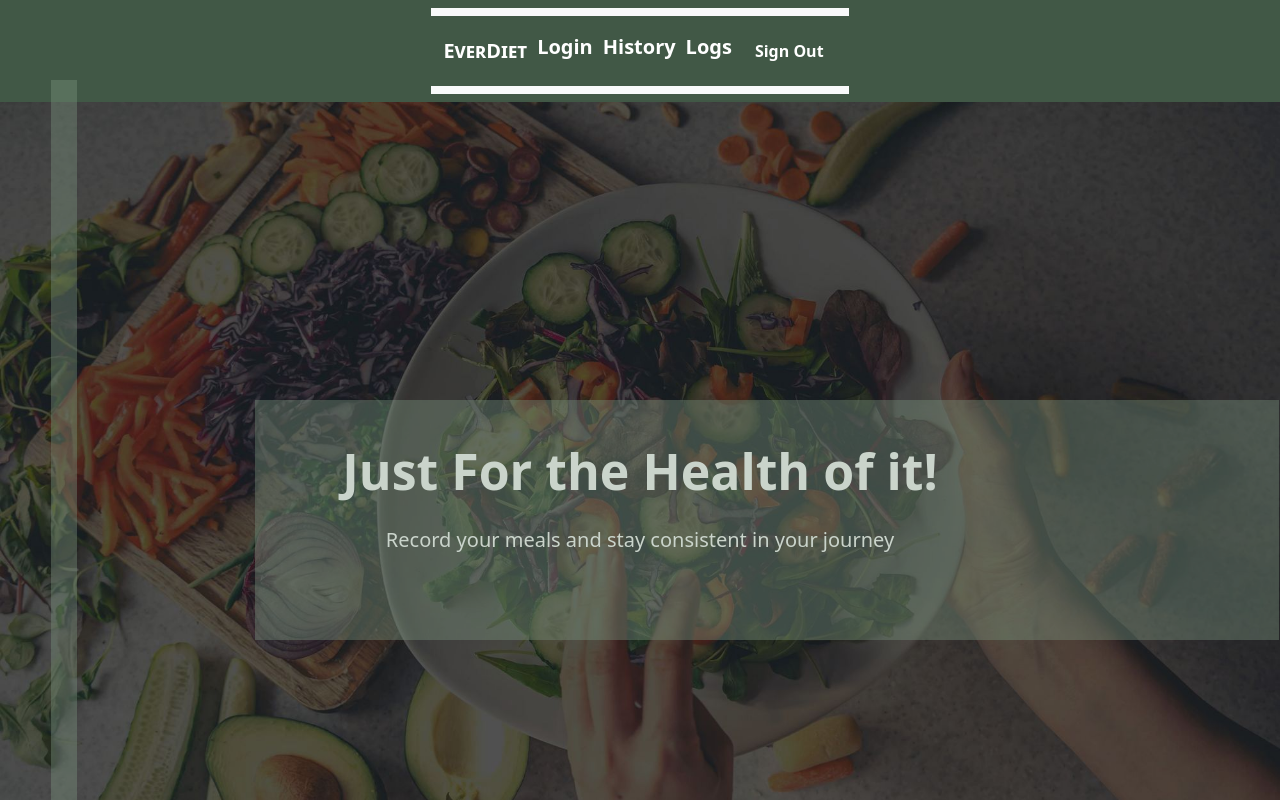
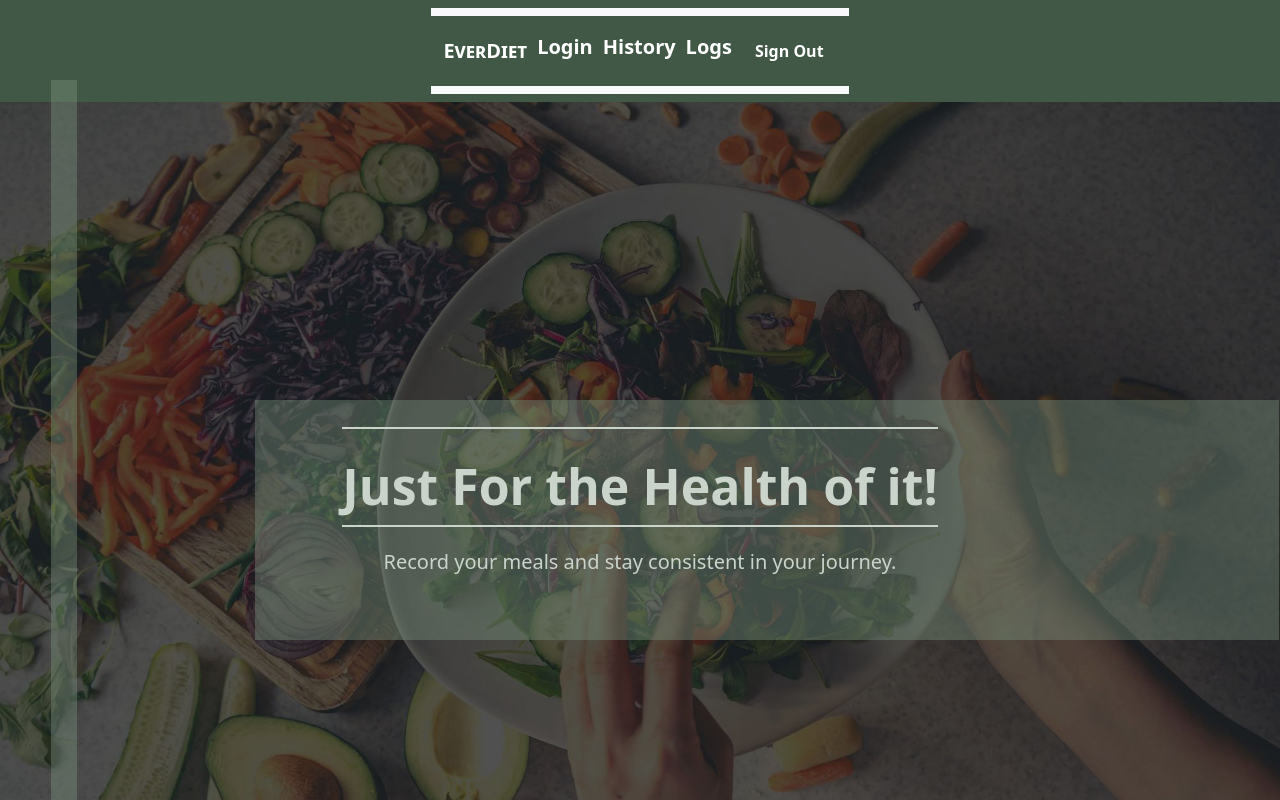
Before and after one commit to ashley773877/food-logger-frontend, a React (Create React App) app: page / in a window 1280 px wide. Shown: the top 800 px of the page. Built offline with nearby package versions, Linux system fonts and the light colour scheme; no server answers.

Commit message:
current code before changing use effect

```diff
--- a/src/pages/HomePage.js
+++ b/src/pages/HomePage.js
@@ -32,6 +32,9 @@ const CenterText = styled.div`
  `;
  const StyledText = styled.p`
   color: White;
+  border-top: 2px solid white;
+  padding-top: 20px;
+  margin-bottom: 1px;
   `
 
 function HomePage() {
@@ -45,7 +48,7 @@ function HomePage() {
             <Overlay style={{position: 'absolute', height:'110%', width:'2%', top: '10%', left:'4%' }}/>
               <StyledText style={{fontSize:'50px',fontWeight:'800'}}>Just For the Health of it!</StyledText>
 
-             <StyledText style={{fontSize:'20px'}}> Record your meals and stay consistent in your journey</StyledText>
+             <StyledText style={{fontSize:'20px'}}> Record your meals and stay consistent in your journey.</StyledText>
              <Overlay style={{position: 'absolute', width:'80%', top: '50%', right:'.1%' }}/>
            </CenterText>
 
--- a/src/pages/LogPage.js
+++ b/src/pages/LogPage.js
@@ -56,6 +56,7 @@ function LogPage({user}) {
       setCalories('');
       setDate('');
       setSuccessAlert(true); // remove this if it does not work
+
     } catch (error) {
       console.error("Food log submission failed:", error.message);
     }
@@ -68,7 +69,7 @@ function LogPage({user}) {
          <h2 style={{color: 'white', fontSize:'45px'}}> Log your Meals!</h2>
           {showAlert && !user &&(
           <Alert variant="warning" onClose={() => setShowAlert(false)} dismissible>
-            Please sign in to submit a food log.
+            Please sign in or sign up to submit a food log.
           </Alert>
         )}
         {successAlert && (
--- a/src/pages/historyPage.js
+++ b/src/pages/historyPage.js
@@ -67,7 +67,7 @@ function HistoryPage({user}) {
 
        {showAlert && (
     <Alert variant="warning" onClose={() => setShowAlert(false)} dismissible>
-  Please sign in to view history.
+  Please sign in or sign up to view history.
    </Alert>
  )  }
 <h2 style={{color: 'white', frontSize:'60px', fontWeight: '700'}}> History</h2>
```
